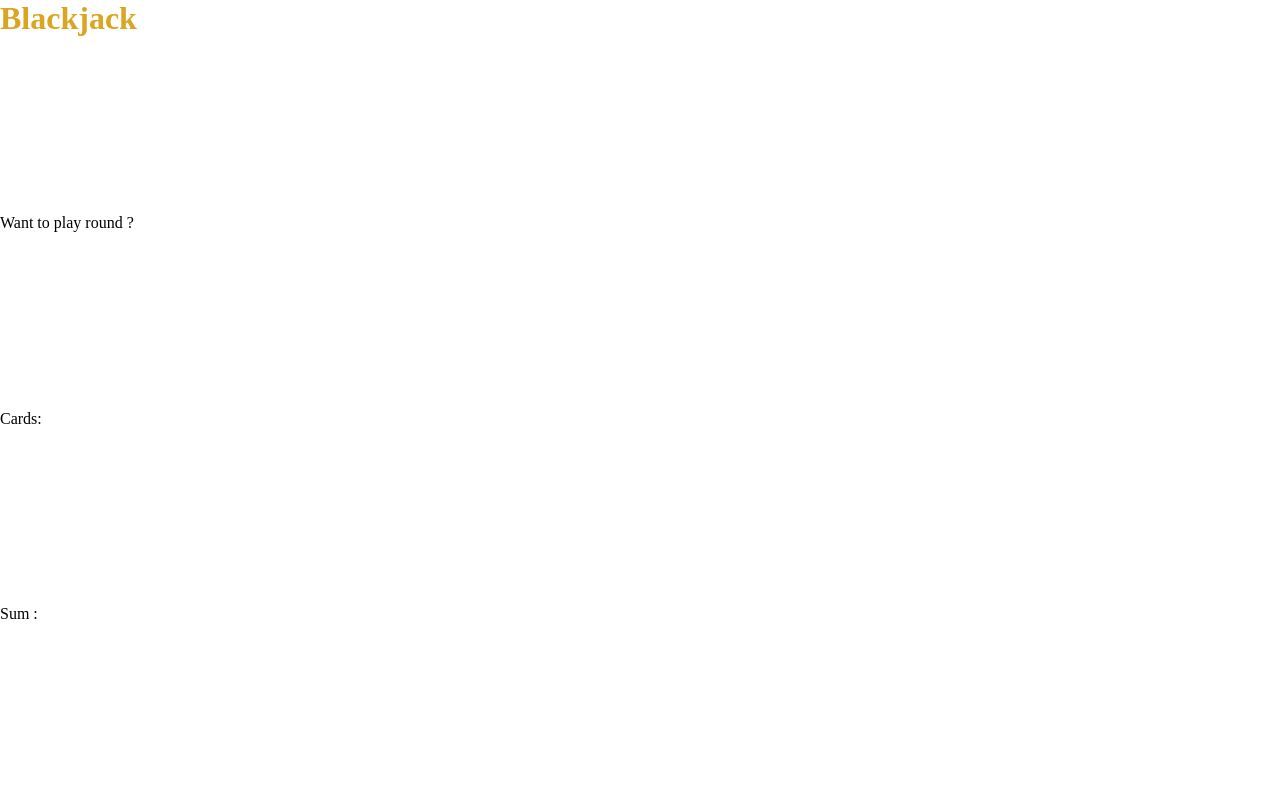
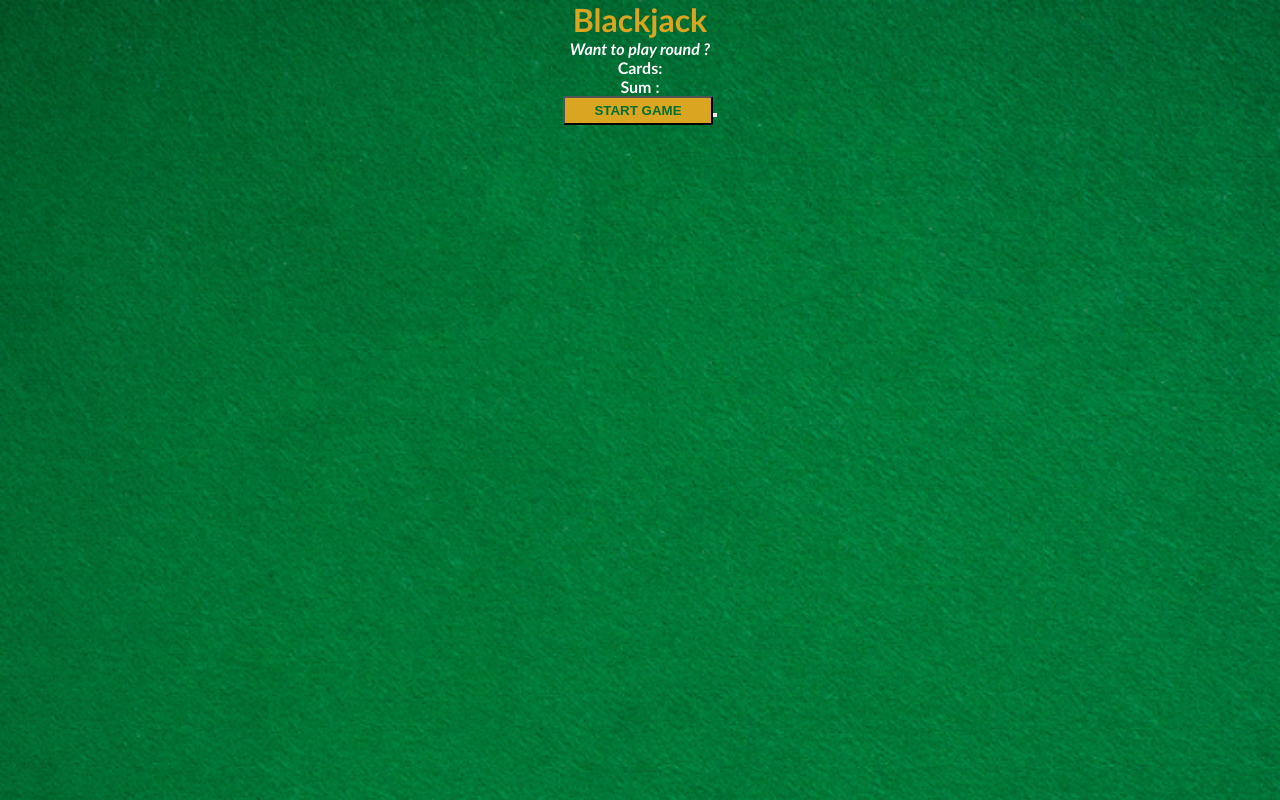
Before and after one commit to AnyegaAlex/BlackJack-App, a plain HTML site: page index.html in a window 1280 px wide. Drawn offline with Linux system fonts and the light colour scheme.

Commit message:
Changes the message on message

```diff
--- a/index.html
+++ b/index.html
@@ -7,6 +7,7 @@
 <p id="message-el"> Want to play round ? </p>
 <p> Cards: </p>
 <p> Sum : </p>
+<button id="startGame-btn" onclick="startGame()"> START GAME <button>
 <script src="main.js"> </script>
 </body>
 </html>
--- a/main.css
+++ b/main.css
@@ -5,14 +5,28 @@
 }
 
 body{
-
-display:grid
+  font-family: 'Trebuchet MS', 'Lucida Sans Unicode', 'Lucida Grande', Arial, sans-serif;
+  background-image: url("table.png");
+  background-size: cover;
+  font-weight: bold;
+  color: white;
+  text-align: center;
 
 }
 
+#startGame-btn{
+  color: #016f32;
+  width:150px;
+  background-color:goldenrod;
+  padding-top: 5px;
+  padding-bottom: 5px;
+  font-weight: bold;
+  border-radius: 2px;
+
+}
 
 #message-el{
-
+ font-style: italic;
 }
 
 h1{
--- a/main.js
+++ b/main.js
@@ -3,9 +3,12 @@ let secondCard = 10
 let hasBlackJack = false
 let isAlive = true
 let message = ""
+let messageEl = document.getElementById("message-el")
 
 let sum = firstCard + secondCard
 
+
+  function startGame(){
     if (sum <= 20) {
       message = "Do you want to draw a new card? 🙂 "
       } else if (sum === 21) {
@@ -15,5 +18,5 @@ if (sum <= 20) {
       message = "You're out of the game! 😭 "
       isAlive = false
       }
-
-  console.log(message)
+      messageEl.innerHTML = message
+  }
```
Also changed, not shown: test.js (added, +17 -0 lines), table.png (added). Lines whose indentation alone changed are shown as unchanged.
